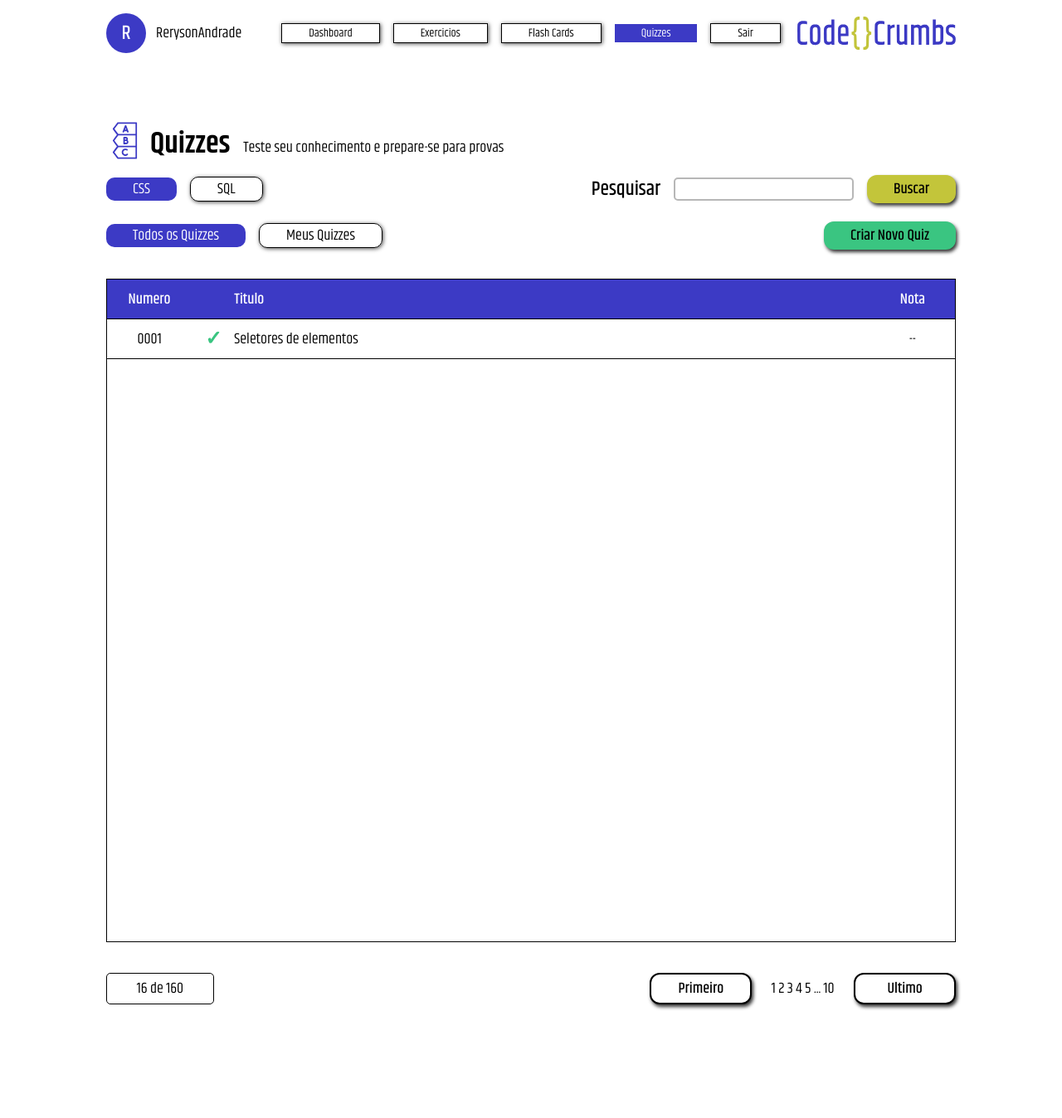
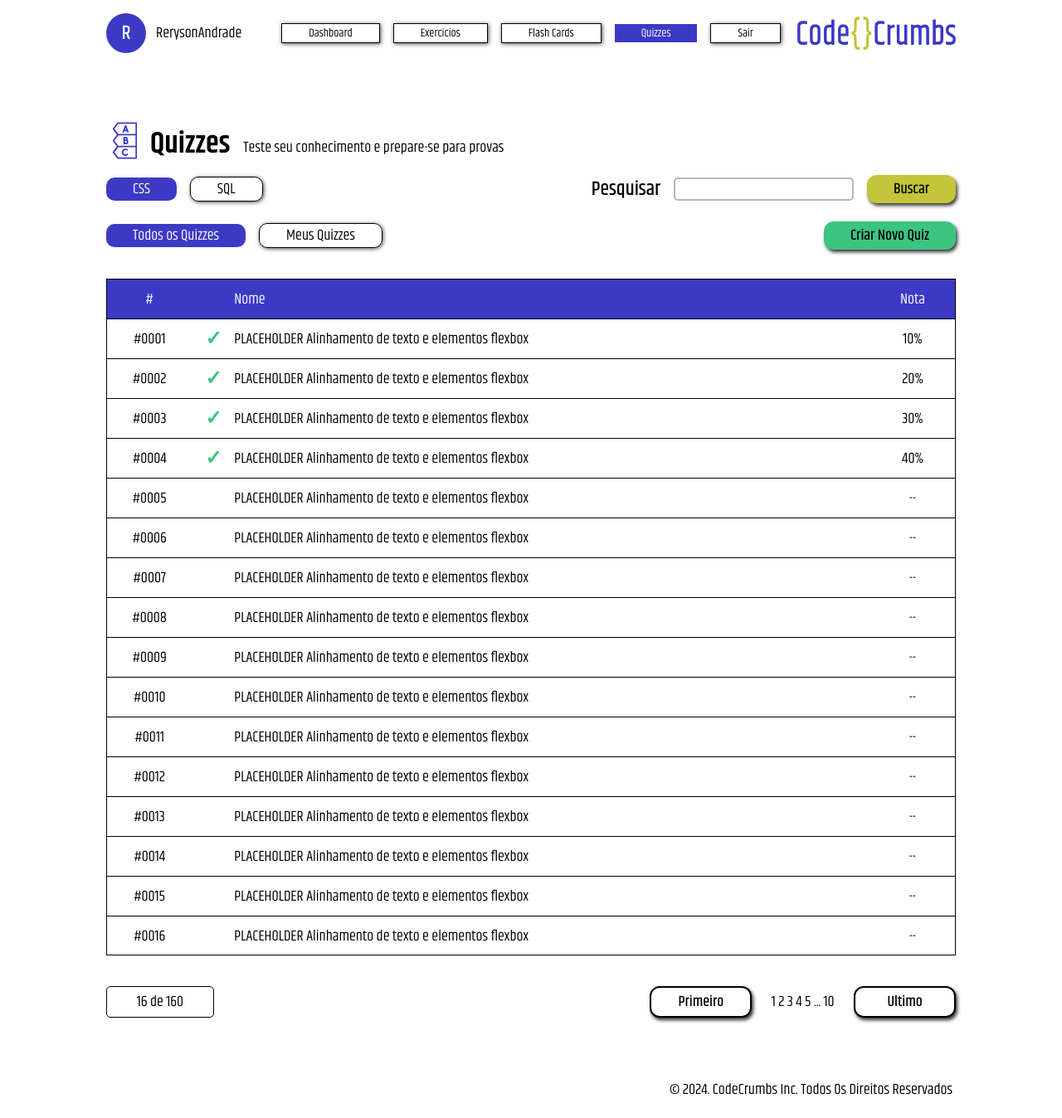
Before and after one commit to AndradeReryson/CodeCrumbs-Website, a React (Create React App) app: page /home/quizzes in a window 1280 px wide. Shown: the whole page at 83% size. Before the commit the page ends 1264 px from the top, so only its background shows below. Built offline with nearby package versions, Linux system fonts and the light colour scheme.

Commit message:
feat: tela de lista de quizzes atualizada; feat: footer criado e implementado

```diff
--- /dev/null
+++ b/src/components/AtividadeQuiz.js
@@ -0,0 +1,11 @@
+import React from 'react'
+import './AtividadeQuiz.css'
+import './general/Theme.css'
+
+const AtividadeQuiz = () => {
+  return (
+    <div>AtividadeQuiz</div>
+  )
+}
+
+export default AtividadeQuiz
--- a/src/components/CardExercicio.css
+++ b/src/components/CardExercicio.css
@@ -2,7 +2,7 @@
     height: 13dvh;
     width: 13dvh;
     border-radius: 15px;
-    border: 2px solid var(--preto);
+    border: 1px solid var(--preto);
     background-color: var(--branco);
     box-shadow: 2px 2px 4px rgba(0,0,0,0.7);
     /**/
@@ -29,7 +29,7 @@
     }
 
     .cardExercicio .cardNumero{
-        border-top: 2px solid var(--preto);
+        border-top: 1px solid var(--preto);
         height: 100%;
         background-color: var(--amarelo);
         border-bottom-left-radius: 15px;
--- a/src/components/CardQuiz.css
+++ b/src/components/CardQuiz.css
@@ -5,6 +5,10 @@
     height: 100%;
     display: grid;
     grid-template-columns: 10% 5% 75% 10%;
+}
+
+.cardQuiz:last-child{
+    border-bottom: none;
 }
 
     .cardQuiz h6{
@@ -31,6 +35,7 @@
         cursor: pointer;
     }
 
+
 .cardQuiz.headerLista{
     background-color: var(--azul);
     color: var(--branco);
@@ -39,3 +44,15 @@
     .cardQuiz.headerLista h6{
         font-weight: 500;
     }
+
+.link{
+    align-self: center;
+    text-decoration: none;
+    color: var(--preto);
+}
+
+.link:active,
+.link:visited{
+    text-decoration: none;
+    color: var(--preto);
+}
--- a/src/components/CardQuiz.js
+++ b/src/components/CardQuiz.js
@@ -1,16 +1,25 @@
 import React from 'react'
+import PropTypes from 'prop-types'
+import { useLocation, Link } from 'react-router-dom'
 import './CardQuiz.css'
 import './general/Theme.css'
 
-const CardQuiz = ({className, numero, concluido, titulo, nota}) => {
+const CardQuiz = ({className, quiz, numero, concluido, titulo, nota}) => {
+  let location = useLocation().pathname;
+
   return (
-    <div className={'cardQuiz '+className}>
-        <h6 className="quizNumero" style={{textAlign: "center"}}>{numero}</h6>
-        <h6 className='markConcluido'>{concluido}</h6>
-        <h6 className="quizTitulo" style={{textAlign: "left"}}>{titulo}</h6>
-        <h6 className="quizNota" style={{textAlign: "center"}}>{nota}</h6>
+    <div key={quiz} className={'cardQuiz '+className}>
+      <h6 className="quizNumero" style={{textAlign: "center"}}>{numero}</h6>
+      <h6 className='markConcluido'>{concluido ? "\u2713" : "" }</h6>
+      <Link className="link quizTitulo font_h6" to={{pathname: location+"/"+quiz}} style={{textAlign: "left"}}>{titulo}
+      </Link>
+      <h6 className="quizNota" style={{textAlign: "center"}}>{nota}</h6>
     </div>
   )
 }
 
+CardQuiz.propTypes = {
+  key: PropTypes.string
+}
+
 export default CardQuiz
--- /dev/null
+++ b/src/components/Footer.css
@@ -0,0 +1,8 @@
+.footer{
+    width: 80vw;
+    padding: 1rem 0;
+    text-align: center;
+    display: flex;
+    align-items: center;
+    justify-content: flex-end;
+}
--- /dev/null
+++ b/src/components/Footer.js
@@ -0,0 +1,12 @@
+import React from 'react'
+import './Footer.css'
+
+const Footer = () => {
+  return (
+    <div className='footer'>
+      <h6>&#169; 2024. CodeCrumbs Inc. Todos Os Direitos Reservados </h6>
+    </div>
+  )
+}
+
+export default Footer
--- a/src/components/general/Theme.css
+++ b/src/components/general/Theme.css
@@ -96,3 +96,14 @@ input[type="checkbox"] {
     height: 1rem !important;
     width: 1rem !important;
 }
+
+.link{
+        text-decoration: none;
+        color: none;
+    }
+
+    .link:active,
+    .link:visited{
+        text-decoration: none;
+        color: none;
+    }
--- a/src/index.js
+++ b/src/index.js
@@ -12,6 +12,7 @@ import ListaFlashCards from './pages/ListaFlashCards';
 import ListaQuizzes from './pages/ListaQuizzes';
 import ErrorPage from './pages/ErrorPage';
 import Sair from './pages/Sair';
+import AtividadeQuiz from './components/AtividadeQuiz';
 
 const router = createBrowserRouter([
   {
@@ -41,6 +42,10 @@ const router = createBrowserRouter([
         element: <ListaQuizzes />
       },
       {
+        path: "quizzes/:id",
+        element: <AtividadeQuiz />
+      },
+      {
         path: "logout",
         element: <Sair />
       }
--- a/src/pages/Home.js
+++ b/src/pages/Home.js
@@ -1,6 +1,7 @@
 import React from 'react'
 import Navbar from '../components/Navbar'
 import Container from '../components/Container'
+import Footer from '../components/Footer'
 import { Outlet } from 'react-router-dom'
 
 const Home = () => {
@@ -16,6 +17,7 @@ const Home = () => {
       {/* CONTEUDO SENDO INJETADO AQUI EM BAIXO*/}
       <Outlet />
 
+      <Footer />
     </Container>
 
   )
--- a/src/pages/ListaQuizzes.css
+++ b/src/pages/ListaQuizzes.css
@@ -12,5 +12,22 @@ input#txt_pesquisa{
     height: calc(100% - 2px);
     width: calc(100% - 2px);
     display: grid;
-    grid-template-rows: repeat(16, 6dvh);
+    grid-template-rows: repeat(17, 6dvh);
 }
+
+.listaHeader{
+    background-color: var(--azul);
+    color: white;
+    /**/
+    border-bottom: 1px solid black;
+    box-sizing: border-box;
+    width: 100%;
+    height: 100%;
+    display: grid;
+    grid-template-columns: 10% 5% 75% 10%;
+}
+
+.listaHeader h6{
+    margin: 0;
+    align-self: center;
+}
--- a/src/pages/ListaQuizzes.js
+++ b/src/pages/ListaQuizzes.js
@@ -11,6 +11,21 @@ const ListaQuizzes = () => {
 
   const gerarCards = () => {
     let lista_cards = []
+
+    for(let i = 0; i<16; i++){
+      lista_cards.push(
+        <CardQuiz className="link"
+
+          quiz={i+1}
+          numero={(i+1) < 10 ? "#000"+(i+1) : "#00"+(i+1)}
+          titulo="PLACEHOLDER Alinhamento de texto e elementos flexbox"
+          concluido={i < 4 ? true : false}
+          nota={i < 4 ? Math.floor((i+1)*10)+"%" : "--"}
+        />
+      )
+    }
+
+    return lista_cards;
   }
 
   return (
@@ -61,12 +76,15 @@ const ListaQuizzes = () => {
 
 
       {/* LINHA LISTA DE QUIZZES */}
-      <Container width="80vw" height="100vh" flexDirection="row" alignItems="center" justifyContent="center" margin="1rem 0">
+      <Container width="80vw" height="102dvh" flexDirection="row" alignItems="center" justifyContent="center" margin="1rem 0">
         <div className='listaCardQuizzes'>
-          <div className='listaHeader itemLista'>
-            <CardQuiz className="headerLista" numero="Numero" concluido="" titulo="Titulo" nota="Nota" />
-            <CardQuiz numero="0001" concluido="&#10003;" titulo="Seletores de elementos" nota="--" />
+          <div className='listaHeader'>
+            <h6 style={{textAlign: 'center'}}>#</h6>
+            <h6></h6>
+            <h6>Nome</h6>
+            <h6 style={{textAlign: 'center'}}>Nota</h6>
           </div>
+          {gerarCards()}
         </div>
       </Container>
 
```
Also changed, not shown: src/components/AtividadeQuiz.css (added).
